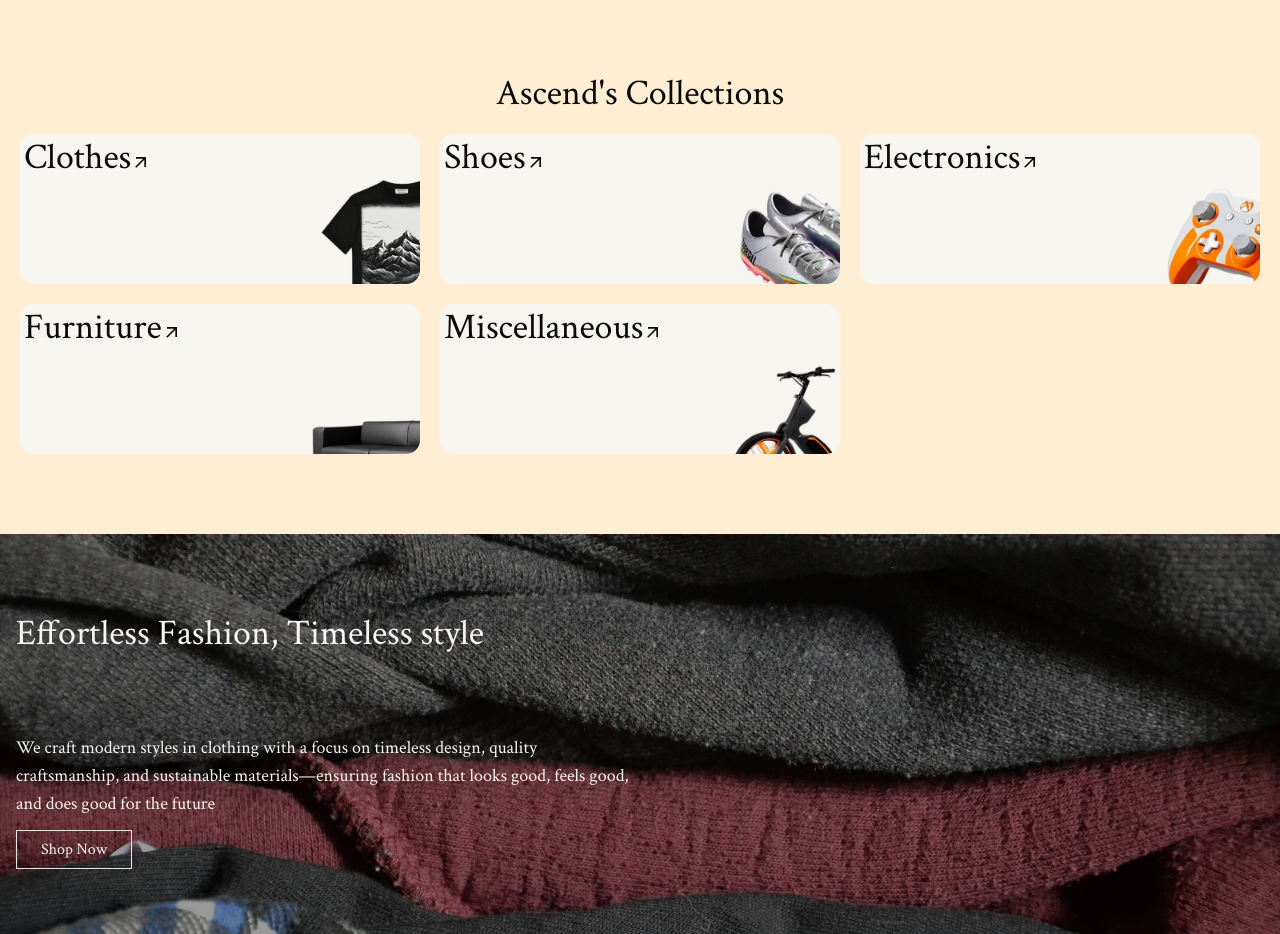
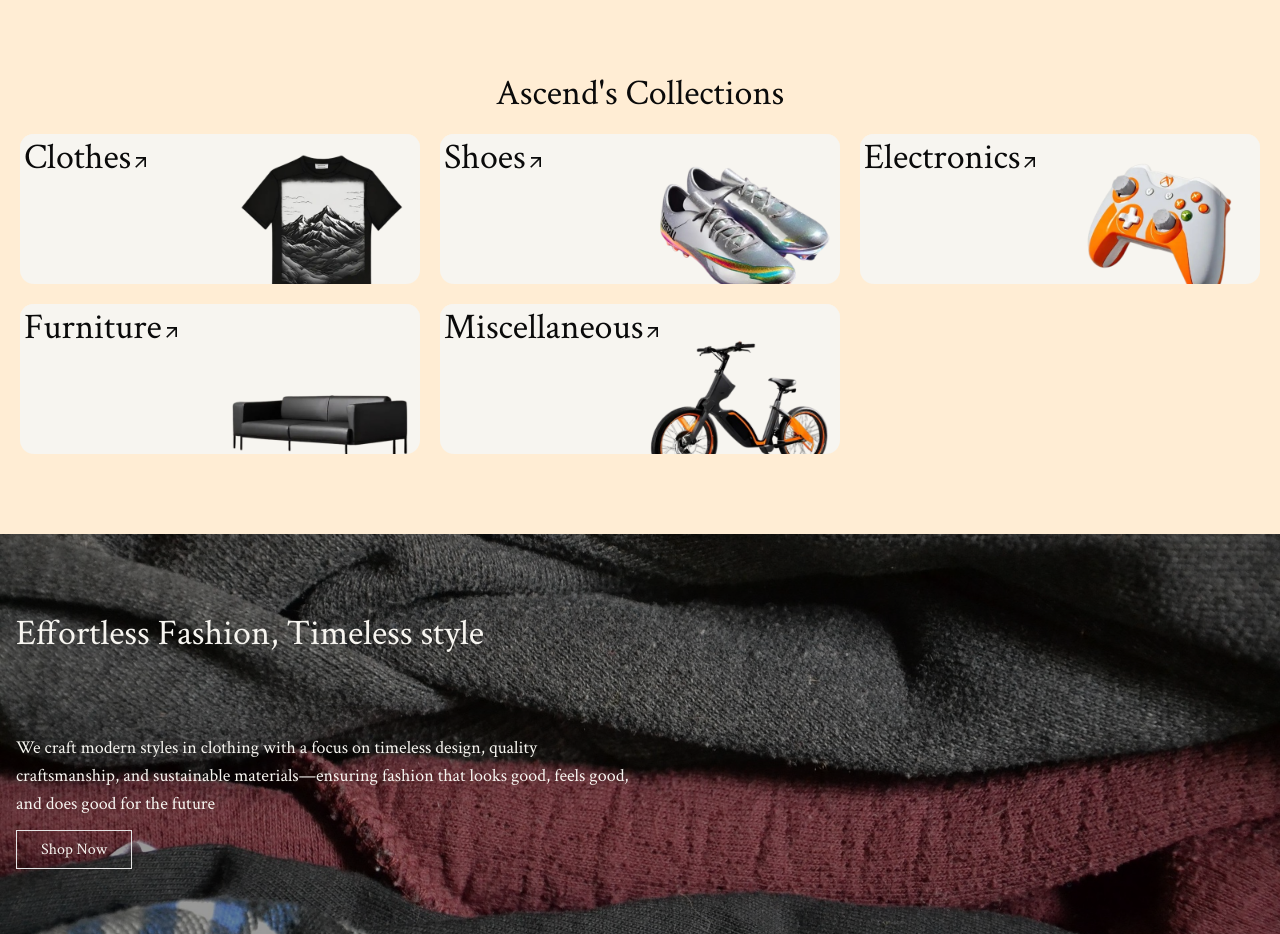
Before and after one commit to j0hnnyli/ascend, a Next.js app: page / in a window 1280 px wide. Shown: the part 980-1914 px from the top of the page. Built offline with nearby package versions, Linux system fonts and the light colour scheme; no server answers; the database is empty.

Commit message:
fixed layout for category cards

```diff
--- a/components/CategoriesSection.tsx
+++ b/components/CategoriesSection.tsx
@@ -39,7 +39,7 @@ export default function CategoriesSection() {
       <div className="grid grid-cols-1 md:grid-cols-3 gap-5 mt-5">
         {secondRow.map((category, index) => {
           const distance = Math.abs(index - middleSecond);
-          const delay = distance * 0.2;
+          const delay = distance * 0.2 + 0.1;
 
           return (
             <motion.div
--- a/components/CategoryCard.tsx
+++ b/components/CategoryCard.tsx
@@ -1,3 +1,5 @@
+'use client'
+
 import Image from "next/image";
 import Link from "next/link";
 import { MdOutlineArrowOutward } from "react-icons/md";
@@ -17,14 +19,14 @@ export default function CategoryCard({ title, img, href }: Props) {
        <Link href={href}
        >
         <div
-          className="group bg-[var(--primary-color)] rounded-xl w-full relative  overflow-hidden h-[150px]"
+          className="group bg-[var(--primary-color)] rounded-xl w-full relative  overflow-hidden h-[150px] md:h-[200px]  lg:h-[150px]"
         >
-          <div className='flex items-center text-4xl p-1'>
+          <div className='flex items-center text-3xl lg:text-4xl p-1 bg-[var(--primary-color)]'>
             <h2 className=''>{title}</h2>
             <MdOutlineArrowOutward className='group-hover:ml-2 group-hover:mb-2 transition-all duration-300 ease-in-out text-xl mt-2'/>
           </div>
           <div
-            className='absolute w-[200px] h-[200px] bottom-0 md:-bottom-1/2 -right-10 md:-right-10  lg:-right-20 group-hover:-bottom-1/4 group-hover:-right-2  transition-all duration-300 ease-in-out'
+            className='absolute w-[200px] h-[200px] -bottom-1/3 right-0 group-hover:right-5  transition-all duration-300 ease-in-out'
           >
             <Image
               src={img}
```
